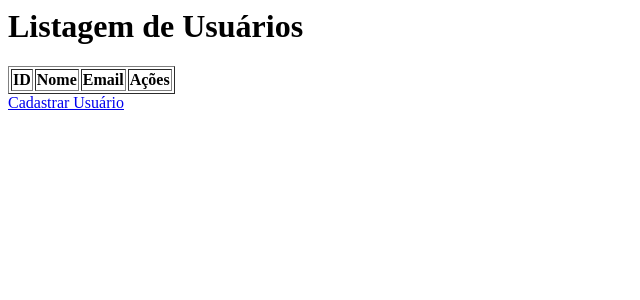
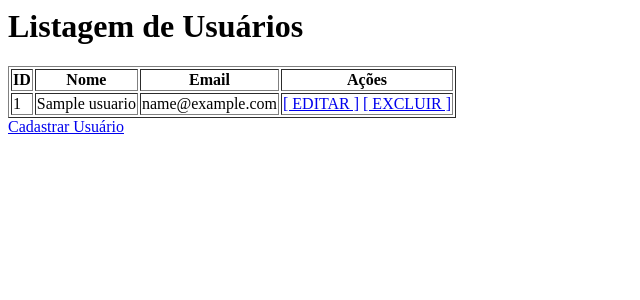
Before and after one commit to ByNael/testeCRUDOpovo, a PHP site: page / in a window 1280 px wide. Shown: the top 300 px of the page, without its empty margins (0-640 px from the left). Run offline with PHP 8.4, Linux system fonts and the light colour scheme; tables that the repository leaves empty or names only in its code hold one stand-in row (values such as "Sample post"); lists and menus that the app fills with data are empty.

Commit message:
feita a alimentação da tabela puxando pelo banco e finalizado o select dos botões editar e excluir

```diff
--- a/index.php
+++ b/index.php
@@ -2,6 +2,11 @@
 
 require 'config.php';
 
+$lista = [];
+$sql = $pdo->query("SELECT * FROM usuario");
+if($sql->rowCount() > 0){
+    $lista = $sql->fetchAll();
+}
 ?>
 
 <h1>Listagem de Usuários</h1>
@@ -13,6 +18,19 @@ require 'config.php';
         <th>Email</th>
         <th>Ações</th>
     </tr>
+    <?php foreach($lista as $usuario): ?>
+        <tr>
+            <td><?=$usuario['id'];?></td>
+            <td><?=$usuario['nome'];?></td>
+            <td><?=$usuario['email'];?></td>
+            <td>
+                <a href="editar.php?id=<?=$usuario['id'];?>">[ EDITAR ]</a>
+                <a href="excluir.php?id=<?=$usuario['id'];?>">[ EXCLUIR ]</a>
+            </td>
+        </tr>
+
+
+    <?php endforeach;?>
 </table>
 
 <a href="cadastrar.php">Cadastrar Usuário</a>
```
Also changed, not shown: cadastrar_action.php (+3 -5 lines).
